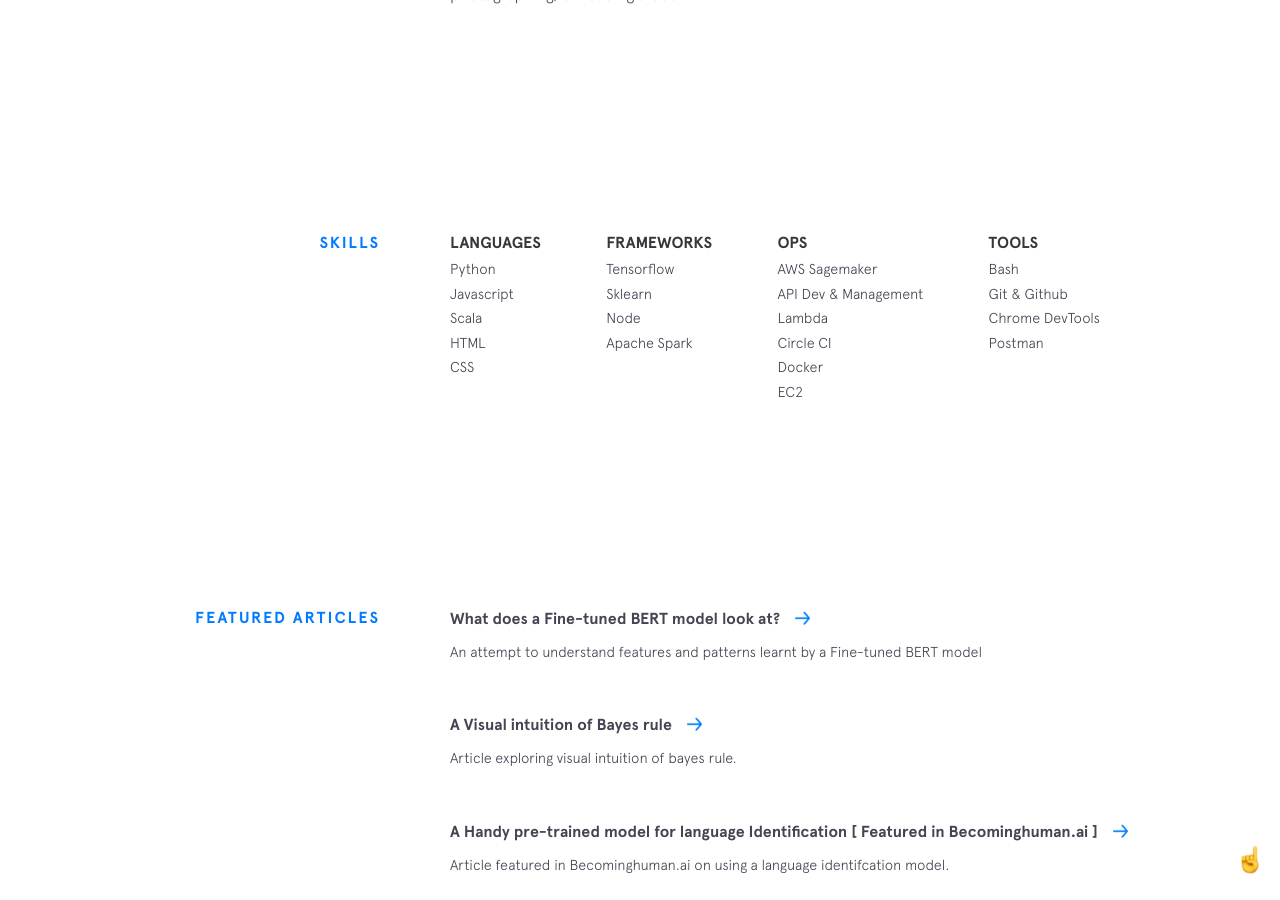
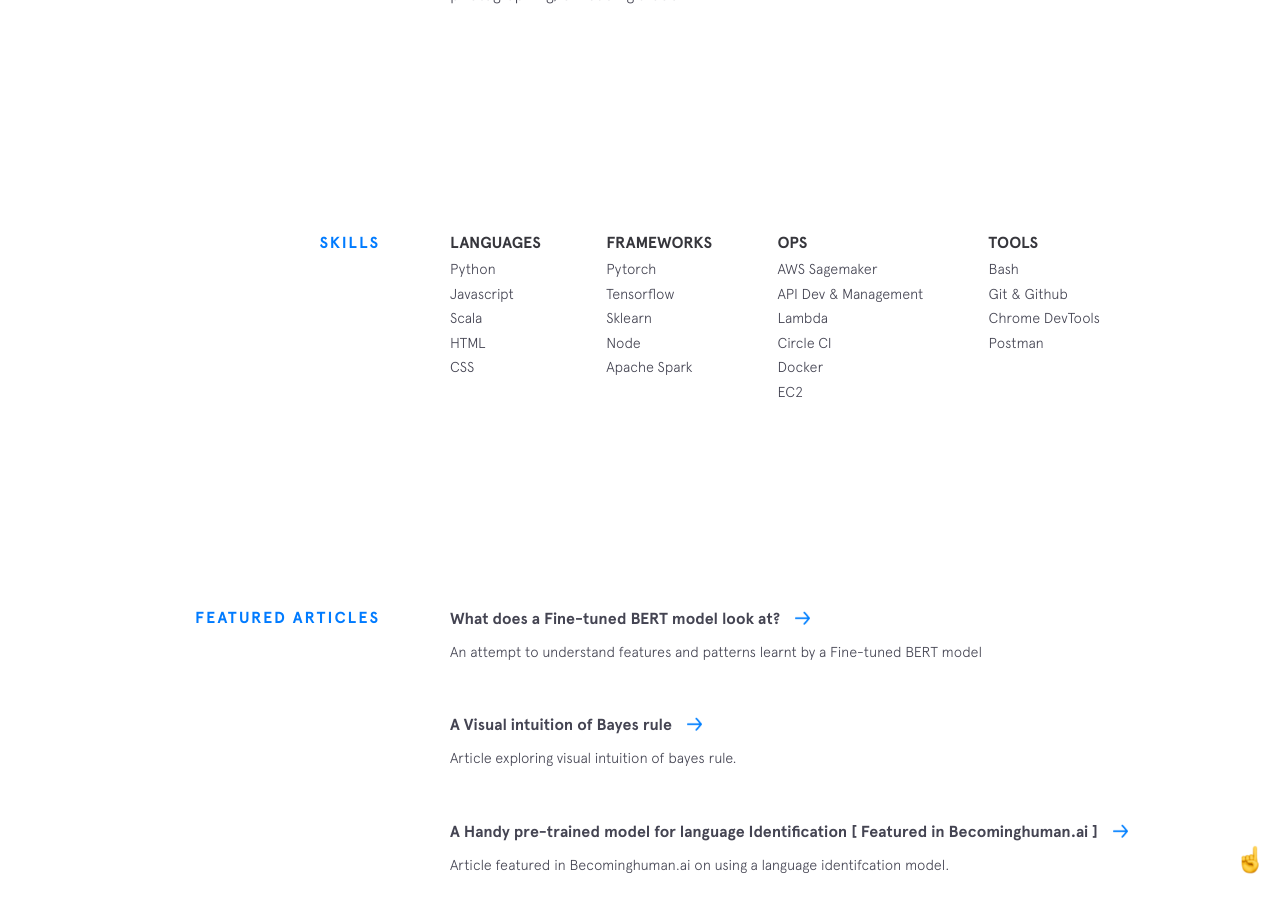
Before and after one commit to infinitylogesh/infinitylogesh.github.io, a Jekyll site: the page built from index.html, in a window 1280 px wide and 900 px high, scrolled down 1142 px. Built offline with Jekyll 4.4.1, drawn with Linux system fonts in a browser that asks for light colours; nearby versions of some CDN libraries.

Commit message:
updated pytorch to the list of skills

```diff
--- a/_data/skills.yml
+++ b/_data/skills.yml
@@ -7,6 +7,7 @@ languages:
 
 
 frameworks:
+  - item: Pytorch
   - item: Tensorflow
   - item: Sklearn
   - item: Node
```
